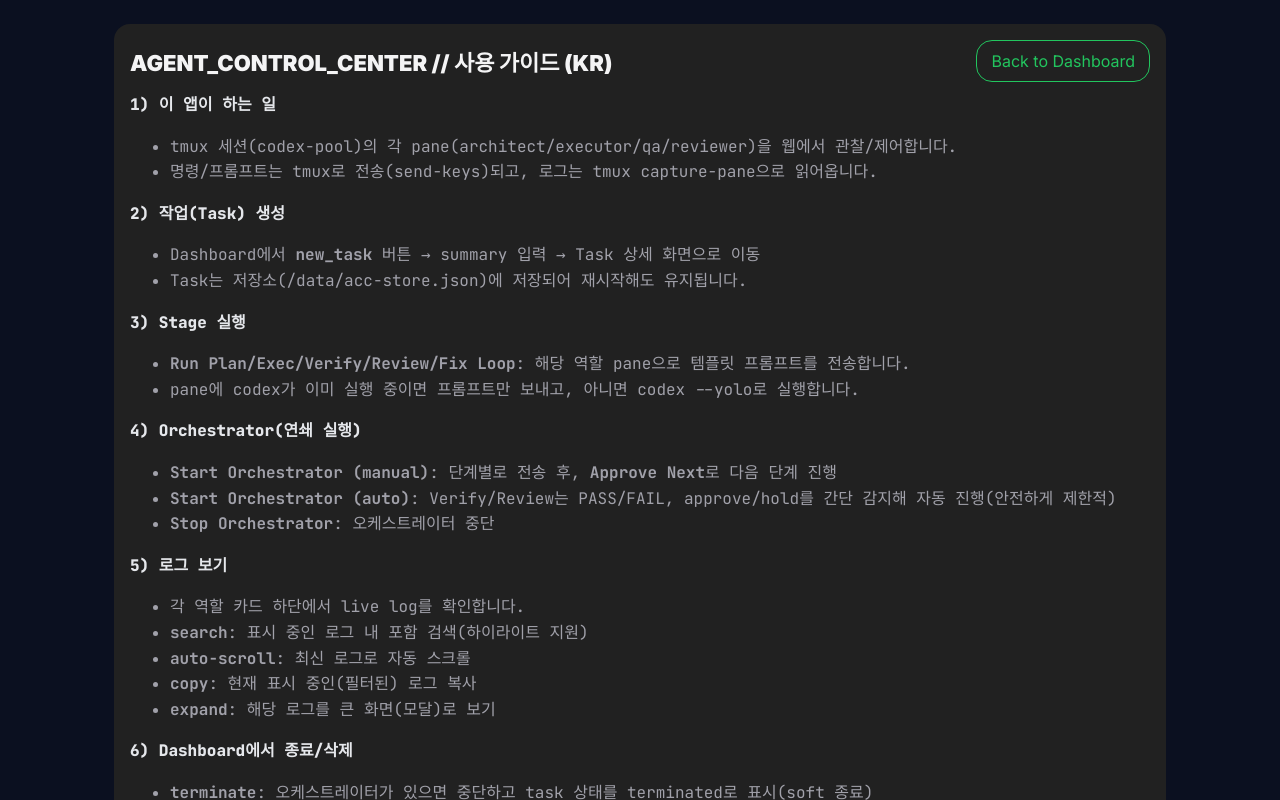
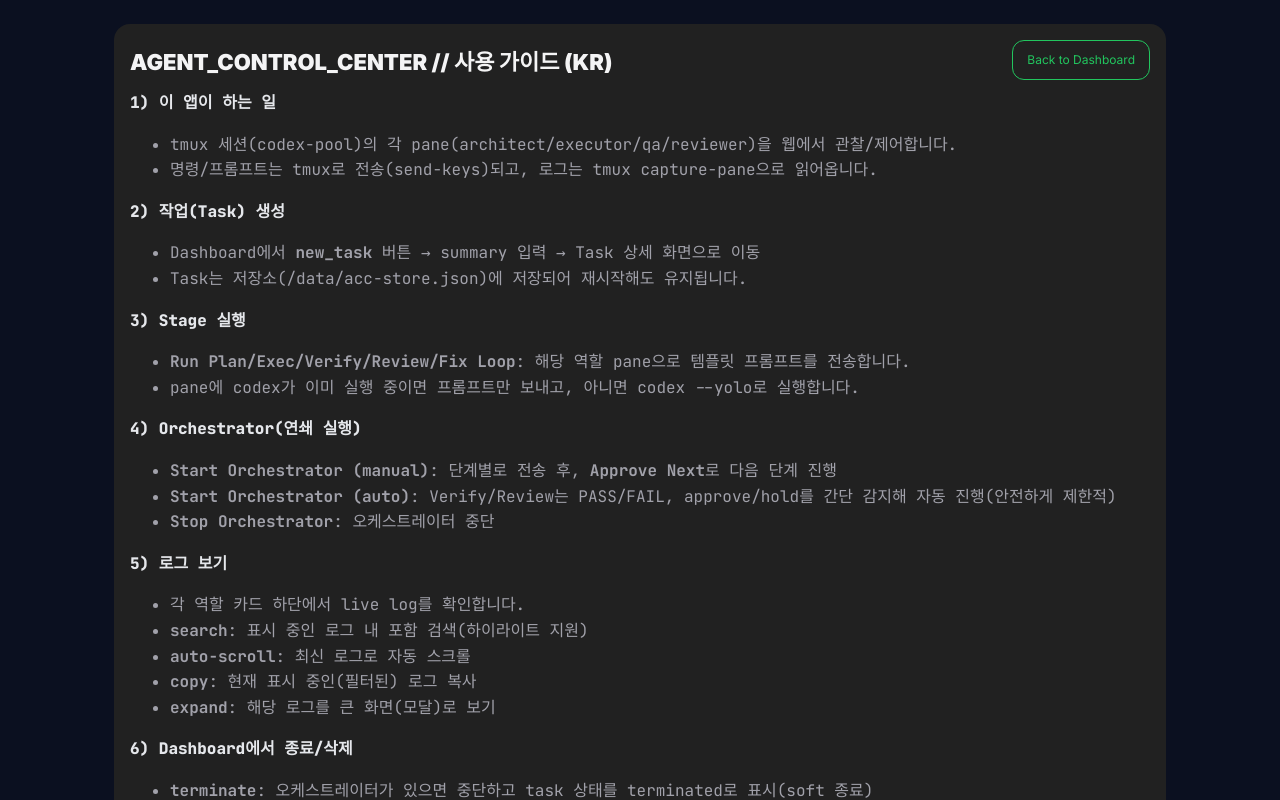
Before and after one commit to swlee3306/agent-control-center, a React (Vite) app in the folder web/: page /help in a window 1280 px wide. Built offline with nearby package versions, Linux system fonts and the light colour scheme.

Commit message:
style(ui): unify typography scale and button sizing

```diff
--- a/web/src/screens/DashboardPage.tsx
+++ b/web/src/screens/DashboardPage.tsx
@@ -47,7 +47,7 @@ export function DashboardPage() {
         <div className="spread">
           <div className="row">
             <div style={{ width: 10, height: 10, borderRadius: 999, background: '#00D4AA' }} />
-            <div style={{ fontWeight: 800, letterSpacing: 0.4 }}>
+            <div className="mono small" style={{ fontWeight: 800, letterSpacing: 0.4 }}>
               AGENT_CONTROL_CENTER // runtime_overview
             </div>
           </div>
@@ -74,8 +74,8 @@ export function DashboardPage() {
       </div>
 
       <div className="spread" style={{ marginBottom: 12 }}>
-        <div style={{ fontSize: 18, fontWeight: 800 }}>// task_queue [high_density]</div>
-        <div className="row mono" style={{ color: '#777', fontSize: 11 }}>
+        <div className="h2">// task_queue [high_density]</div>
+        <div className="row mono xs" style={{ color: '#777' }}>
           <span className="badge badgeOk">● success</span>
           <span className="badge badgeWarn">● failure</span>
         </div>
--- a/web/src/styles.css
+++ b/web/src/styles.css
@@ -1,6 +1,21 @@
 :root{
   color-scheme: dark;
   font-family: var(--acc-font-sans);
+
+  /* Typography scale */
+  --acc-fs-xs: 11px;
+  --acc-fs-sm: 12px;
+  --acc-fs-md: 14px;
+  --acc-fs-lg: 18px;
+  --acc-fs-xl: 22px;
+  --acc-fs-2xl: 28px;
+
+  /* Controls */
+  --acc-btn-h: 40px;
+  --acc-btn-pad-x: 14px;
+  --acc-btn-r: 12px;
+  --acc-input-h: 40px;
+  --acc-input-r: 12px;
 }
 
 html, body{
@@ -15,13 +30,59 @@ html, body{
 
 a{ color: inherit; text-decoration: none; }
 
+/* Typography helpers */
+.h1{ font-size: var(--acc-fs-xl); font-weight: 900; }
+.h2{ font-size: var(--acc-fs-lg); font-weight: 800; }
+.small{ font-size: var(--acc-fs-sm); }
+.xs{ font-size: var(--acc-fs-xs); }
+.muted{ color: #71717A; }
+
+.input{
+  height: var(--acc-input-h);
+  border-radius: var(--acc-input-r);
+  border: 1px solid #3F3F46;
+  background: #232529;
+  color: #f4f4f5;
+  padding: 0 12px;
+  outline: none;
+}
+.inputSm{ height: 32px; border-radius: 10px; font-size: var(--acc-fs-xs); padding: 0 10px; }
+
+.chip{
+  display: inline-flex;
+  align-items: center;
+  height: 30px;
+  padding: 0 10px;
+  border-radius: 999px;
+  border: 1px solid var(--acc-stroke);
+  background: #16171B;
+  font-size: var(--acc-fs-xs);
+  font-weight: 900;
+}
+
 .container{ padding: var(--acc-pad); max-width: 1360px; margin: 0 auto; width: 100%; }
 
 .card{ background: var(--acc-panel); border-radius: var(--acc-r-lg); padding: 16px; }
 
 .mono{ font-family: var(--acc-font-mono); }
 
-.btn{ border: 1px solid #333; background: #2d2d2d; color: #fff; padding: 10px 14px; border-radius: var(--acc-r-lg); cursor: pointer; transition: transform .06s ease, filter .12s ease, opacity .12s ease; }
+.btn{
+  border: 1px solid #333;
+  background: #2d2d2d;
+  color: #fff;
+  height: var(--acc-btn-h);
+  padding: 0 var(--acc-btn-pad-x);
+  border-radius: var(--acc-btn-r);
+  cursor: pointer;
+  font-size: var(--acc-fs-sm);
+  line-height: 1;
+  transition: transform .06s ease, filter .12s ease, opacity .12s ease;
+  display: inline-flex;
+  align-items: center;
+  gap: 8px;
+}
+.btnSm{ height: 32px; padding: 0 10px; font-size: var(--acc-fs-xs); border-radius: 10px; }
+.btnLg{ height: 48px; padding: 0 16px; font-size: var(--acc-fs-md); border-radius: 14px; }
 .btnOutline{ background: transparent; border-color: var(--acc-stroke); color: #a1a1aa; }
 .btnOutlineSuccess{ background: transparent; border-color: var(--acc-success); color: var(--acc-success); }
 .btn:active{ transform: translateY(1px) scale(0.99); filter: brightness(1.05); }
```
